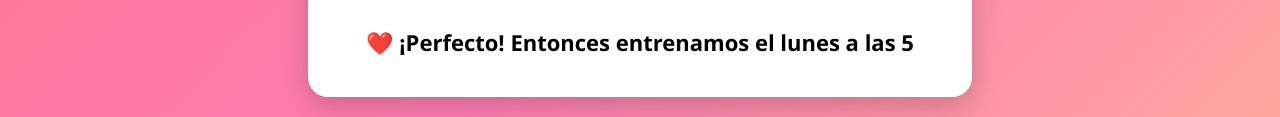
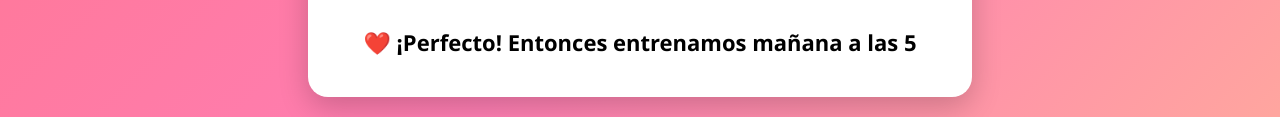
Before and after one commit to CDVA05/Daniel, a plain HTML site: page index.html in a window 1280 px wide. Both pictures are taken after a click on the button "Sí". Shown: the part 448-565 px from the top of the page. Drawn offline with Linux system fonts and the light colour scheme.

Commit message:
Update index.html

```diff
--- a/index.html
+++ b/index.html
@@ -100,7 +100,7 @@ button{
 function decirSi(){
 
     document.getElementById("mensaje").innerHTML =
-    "❤️ ¡Perfecto! Entonces entrenamos el lunes a las 5 ";
+    "❤️ ¡Perfecto! Entonces entrenamos mañana a las 5 ";
 
     for(let i=0;i<150;i++){
     crearCorazon();
```
